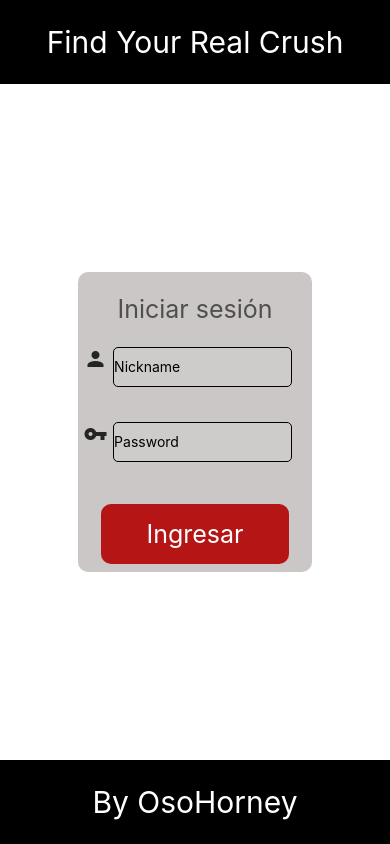
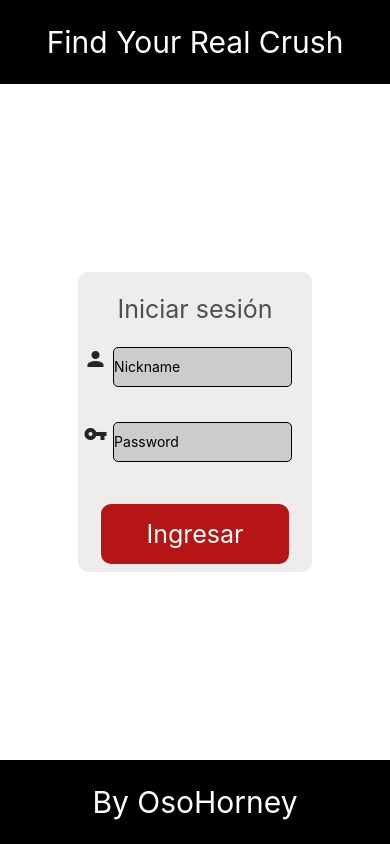
Before and after one commit to Huntcher/dateBlogWeb, a React Native app: screen / in a window 390 px wide. Built offline with nearby package versions, Linux system fonts and the light colour scheme.

Commit message:
pruebaColor

```diff
--- a/App.js
+++ b/App.js
@@ -108,7 +108,7 @@ const styles = StyleSheet.create({
   login:{
     width: '60%',
     height: 300,
-    backgroundColor:'#CBC7C7',
+    backgroundColor:'#EFECEC',
     borderRadius: 10,
     alignContent: 'center',
     alignItems:'center',
```
